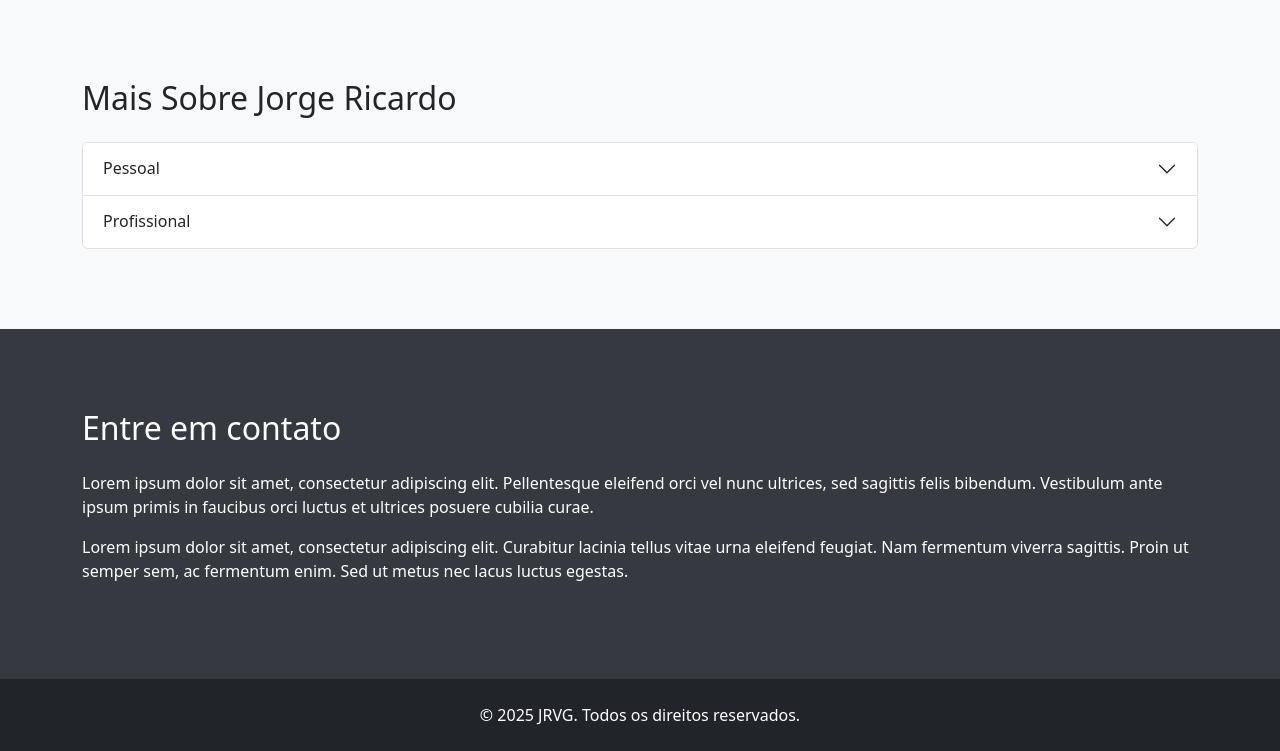
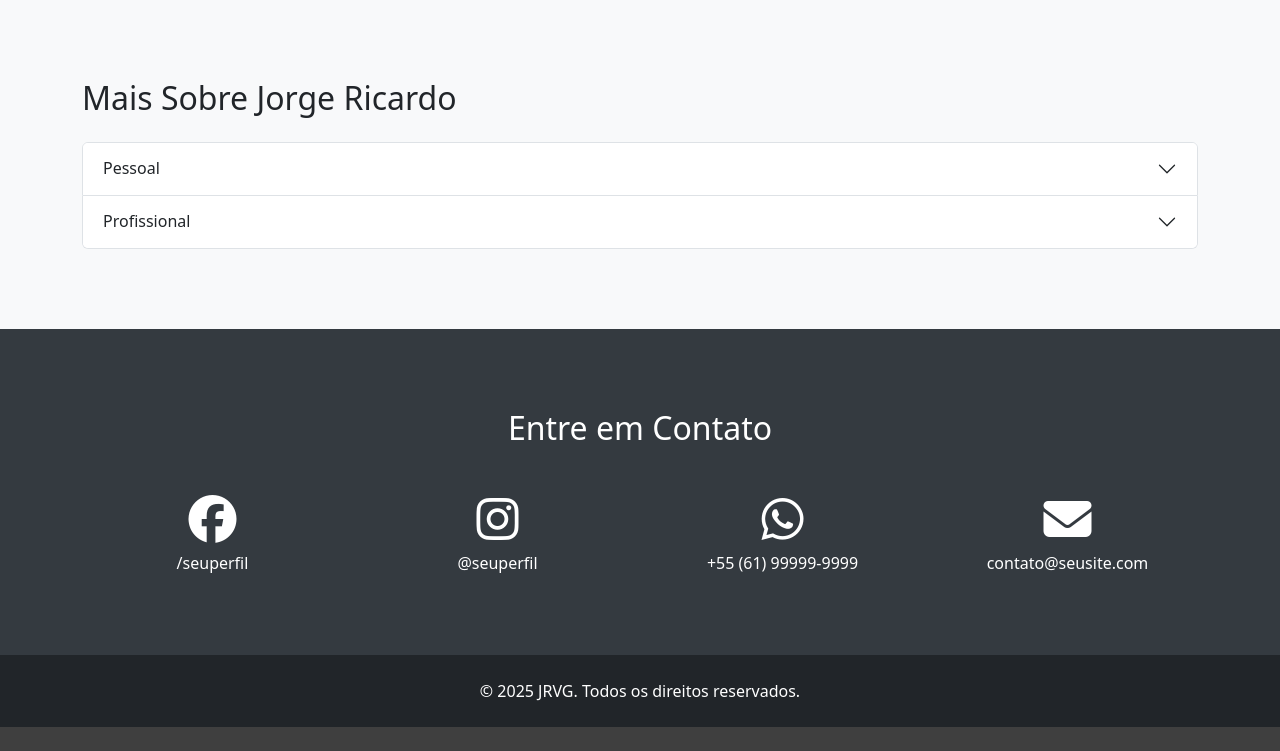
Before and after one commit to drcalifornia/jrvg, a PHP site: page / in a window 1280 px wide. Shown: the part 1291-2042 px from the top of the page. After the commit the page ends 2018 px from the top, so only its background shows below. Run offline with PHP 8.4, Linux system fonts and the light colour scheme; data that the repository does not hold is empty; some libraries are stand-ins or nearby versions.

Commit message:
Adicao de entre em contato icones.

```diff
--- a/index.php
+++ b/index.php
@@ -30,6 +30,7 @@ if ($result && $result->num_rows > 0) {
     <link href="https://cdn.jsdelivr.net/npm/bootstrap@5.3.0/dist/css/bootstrap.min.css" rel="stylesheet">
     <!-- Bandeiras -->
     <link rel="stylesheet" href="https://cdnjs.cloudflare.com/ajax/libs/flag-icon-css/6.6.6/css/flag-icons.min.css">
+    <link rel="stylesheet" href="https://cdnjs.cloudflare.com/ajax/libs/font-awesome/6.5.0/css/all.min.css">
 
     <style>
         body, html {
@@ -211,14 +212,38 @@ if ($result && $result->num_rows > 0) {
 
 <!-- Seção 2 -->
 <section class="section section-dark">
-    <div class="container">
-        <h2 class="mb-4">Entre em contato</h2>
-        <p>
-            Lorem ipsum dolor sit amet, consectetur adipiscing elit. Pellentesque eleifend orci vel nunc ultrices, sed sagittis felis bibendum. Vestibulum ante ipsum primis in faucibus orci luctus et ultrices posuere cubilia curae.
-        </p>
-        <p>
-            Lorem ipsum dolor sit amet, consectetur adipiscing elit. Curabitur lacinia tellus vitae urna eleifend feugiat. Nam fermentum viverra sagittis. Proin ut semper sem, ac fermentum enim. Sed ut metus nec lacus luctus egestas.
-        </p>
+    <div class="container text-center">
+        <h2 class="mb-5">Entre em Contato</h2>
+        <div class="row g-4 justify-content-center">
+            <!-- Facebook -->
+            <div class="col-6 col-md-3">
+                <a href="https://facebook.com/seuperfil" target="_blank" class="text-decoration-none text-white">
+                    <i class="fab fa-facebook fa-3x mb-2"></i>
+                    <p class="mb-0">/seuperfil</p>
+                </a>
+            </div>
+            <!-- Instagram -->
+            <div class="col-6 col-md-3">
+                <a href="https://instagram.com/seuperfil" target="_blank" class="text-decoration-none text-white">
+                    <i class="fab fa-instagram fa-3x mb-2"></i>
+                    <p class="mb-0">@seuperfil</p>
+                </a>
+            </div>
+            <!-- WhatsApp -->
+            <div class="col-6 col-md-3">
+                <a href="https://wa.me/5561999999999" target="_blank" class="text-decoration-none text-white">
+                    <i class="fab fa-whatsapp fa-3x mb-2"></i>
+                    <p class="mb-0">+55 (61) 99999-9999</p>
+                </a>
+            </div>
+            <!-- E-mail -->
+            <div class="col-6 col-md-3">
+                <a href="mailto:contato@seusite.com" class="text-decoration-none text-white">
+                    <i class="fas fa-envelope fa-3x mb-2"></i>
+                    <p class="mb-0">contato@seusite.com</p>
+                </a>
+            </div>
+        </div>
     </div>
 </section>
 
```
